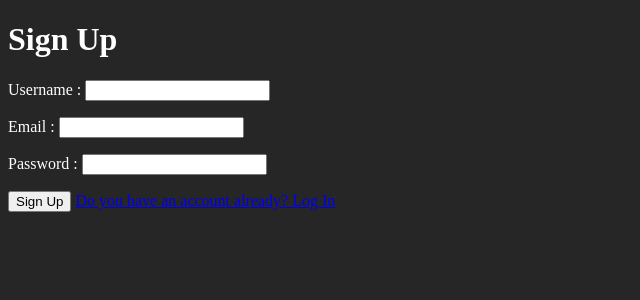
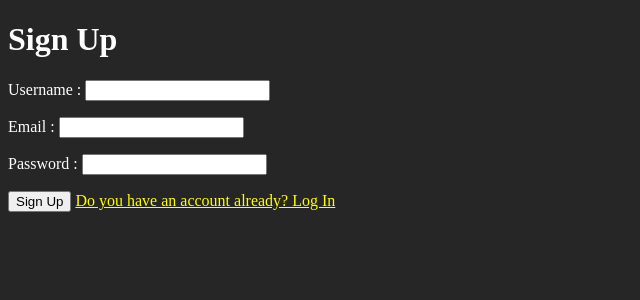
Before and after one commit to haemishkyd/flasklogintemplate, a Flask app: page /signup in a window 1280 px wide. Shown: the top 300 px of the page, without its empty margins (0-640 px from the left). Run offline with Flask 2, Linux system fonts and the light colour scheme; some libraries are stand-ins or nearby versions.

Commit message:
Links style changed
Now the links are in yellow color, and the visited link are blue.

Small change only.

```diff
--- a/static/css/style.css
+++ b/static/css/style.css
@@ -2,3 +2,9 @@
     background-color: #262626;
     color: white;
 }
+a {
+	color: yellow;
+}
+a:visited {
+	color: blue;
+}
```
